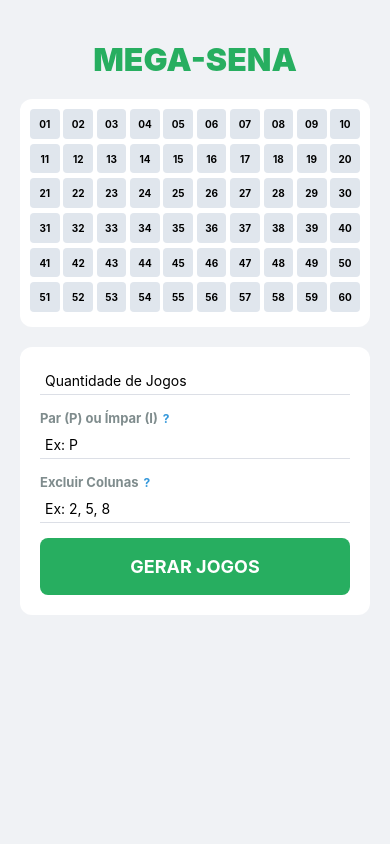
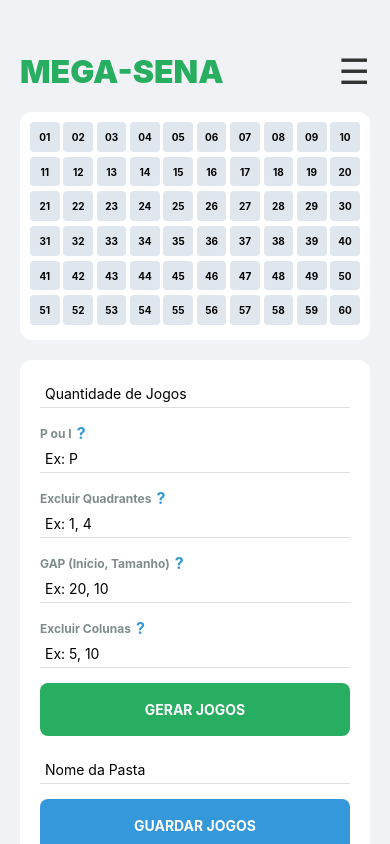
Before and after one commit to wmc2507-droid/MegaMente-App, a React Native app: screen / in a window 390 px wide. Built offline with nearby package versions, Linux system fonts and the light colour scheme.

Commit message:
Update App.js

```diff
--- a/App.js
+++ b/App.js
@@ -1,9 +1,16 @@
-import React, { useState } from 'react';
-import { StyleSheet, Text, View, TouchableOpacity, FlatList, TextInput, ScrollView, Alert } from 'react-native';
+    import React, { useState, useEffect } from 'react';
+import { StyleSheet, Text, View, TouchableOpacity, FlatList, TextInput, ScrollView, Alert, Modal, Share } from 'react-native';
+import AsyncStorage from '@react-native-async-storage/async-storage';
 
 export default function App() {
   const [bloqueados, setBloqueados] = useState([]);
-  const [jogos, setJogos] = useState([]);
+  const [jogosAtuais, setJogosAtuais] = useState([]);
+  const [pastas, setPastas] = useState([]);
+  const [menuAberto, setMenuAberto] = useState(false);
+  const [nomePasta, setNomePasta] = useState('');
+  const [sorteados, setSorteados] = useState('');
+
+  // Estados dos filtros
   const [qtd, setQtd] = useState('');
   const [parImpar, setParImpar] = useState('');
   const [colunas, setColunas] = useState('');
@@ -12,60 +19,85 @@
 
   const numeros = Array.from({ length: 60 }, (_, i) => i + 1);
 
+  useEffect(() => { loadData(); }, []);
+
+  const loadData = async () => {
+    try {
+      const saved = await AsyncStorage.getItem('@mega_pastas');
+      if (saved) setPastas(JSON.parse(saved));
+    } catch (e) { Alert.alert("Erro", "Falha ao carregar dados."); }
+  };
+
+  const saveData = async (novas) => {
+    try {
+      await AsyncStorage.setItem('@mega_pastas', JSON.stringify(novas));
+      setPastas(novas);
+    } catch (e) { Alert.alert("Erro", "Falha ao salvar."); }
+  };
+
   const ajuda = (t, d) => Alert.alert(t, d);
 
-  const gerarJogosMatematicos = () => {
-    // 1. Base de números (remove bloqueados manualmente)
+  const gerarJogos = () => {
     let base = numeros.filter(n => !bloqueados.includes(n));
 
-    // 2. Filtro Par/Ímpar (Entra no cálculo apenas o tipo escolhido)
     if (parImpar.toUpperCase() === 'P') base = base.filter(n => n % 2 === 0);
     if (parImpar.toUpperCase() === 'I') base = base.filter(n => n % 2 !== 0);
 
-    // 3. Filtro de Colunas (Exclui colunas específicas)
     if (colunas) {
-      const colsExcluidas = colunas.split(',').map(c => parseInt(c.trim()));
-      base = base.filter(n => !colsExcluidas.includes(n % 10 === 0 ? 10 : n % 10));
+      const cols = colunas.split(',').map(c => parseInt(c.trim()));
+      base = base.filter(n => !cols.includes(n % 10 === 0 ? 10 : n % 10));
     }
 
-    // 4. Filtro de Quadrantes
     if (quadrantes) {
-      const qExcluidos = quadrantes.split(',').map(q => q.trim());
+      const qE = quadrantes.split(',').map(q => q.trim());
       base = base.filter(n => {
-        const linha = Math.floor((n - 1) / 10);
-        const col = (n - 1) % 10;
-        const q1 = linha < 3 && col < 5;
-        const q2 = linha < 3 && col >= 5;
-        const q3 = linha >= 3 && col < 5;
-        const q4 = linha >= 3 && col >= 5;
-        if (qExcluidos.includes('1') && q1) return false;
-        if (qExcluidos.includes('2') && q2) return false;
-        if (qExcluidos.includes('3') && q3) return false;
-        if (qExcluidos.includes('4') && q4) return false;
+        const l = Math.floor((n - 1) / 10), c = (n - 1) % 10;
+        if (qE.includes('1') && l < 3 && c < 5) return false;
+        if (qE.includes('2') && l < 3 && c >= 5) return false;
+        if (qE.includes('3') && l >= 3 && c < 5) return false;
+        if (qE.includes('4') && l >= 3 && c >= 5) return false;
         return true;
       });
     }
 
-    // Validação de segurança
-    if (base.length < 6) return Alert.alert("Erro", "Filtros muito agressivos! Não sobraram números suficientes.");
+    if (gap.includes(',')) {
+      const [i, t] = gap.split(',').map(v => parseInt(v.trim()));
+      base = base.filter(n => !(n >= i && n < i + t));
+    }
 
-    // 5. Geração aleatória baseada nos filtros
-    let resultadoFinal = [];
-    const loop = parseInt(qtd) || 1;
-    for (let i = 0; i < loop; i++) {
-      let sorteio = [...base].sort(() => Math.random() - 0.5).slice(0, 6).sort((a, b) => a - b);
-      resultadoFinal.push(sorteio);
+    if (base.length < 6) return Alert.alert("Erro", "Filtros excessivos!");
+
+    let res = [];
+    for (let i = 0; i < (parseInt(qtd) || 1); i++) {
+      res.push([...base].sort(() => Math.random() - 0.5).slice(0, 6).sort((a, b) => a - b));
     }
-    setJogos(resultadoFinal);
+    setJogosAtuais(res);
+  };
+
+  const compartilhar = async (p) => {
+    const msg = `Pasta: ${p.nome}\n\n` + p.jogos.map((j, i) => `J${i+1}: ${j.join('-')}`).join('\n');
+    await Share.share({ message: msg });
+  };
+
+  const conferir = (jgs) => {
+    const s = sorteados.split(',').map(n => parseInt(n.trim()));
+    if (s.length < 6) return Alert.alert("Erro", "Insira 6 números.");
+    let m = jgs.map((j, i) => `Jogo ${i+1}: ${j.filter(n => s.includes(n)).length} acertos`).join('\n');
+    Alert.alert("Resultado", m);
   };
 
   return (
-    <ScrollView style={styles.container}>
+    <View style={{ flex: 1, backgroundColor: '#F0F2F5' }}>
+      <ScrollView contentContainerStyle={{ padding: 20, paddingTop: 50 }}>
+        <View style={styles.header}>
           <Text style={styles.titulo}>MEGA-SENA</Text>
+          <TouchableOpacity onPress={() => setMenuAberto(true)}><Text style={styles.menuIcon}>☰</Text></TouchableOpacity>
+        </View>
 
         <View style={styles.cartela}>
           <FlatList
             data={numeros}
+            numColumns={10}
             renderItem={({ item }) => (
               <TouchableOpacity
                 style={[styles.num, bloqueados.includes(item) && styles.bloqueado]}
@@ -74,59 +106,88 @@
                 <Text style={styles.numText}>{item < 10 ? `0${item}` : item}</Text>
               </TouchableOpacity>
             )}
-          keyExtractor={(i) => i.toString()}
-          numColumns={10}
+            keyExtractor={i => i.toString()}
+            columnWrapperStyle={styles.row}
             scrollEnabled={false}
-          columnWrapperStyle={styles.row}
           />
         </View>
 
         <View style={styles.form}>
           <TextInput style={styles.input} placeholder="Quantidade de Jogos" keyboardType="numeric" onChangeText={setQtd} />
+          <View style={styles.inputRow}><Text style={styles.label}>P ou I</Text><TouchableOpacity onPress={() => ajuda('P/I', 'P: Pares, I: Ímpares')}><Text style={styles.ajuda}>?</Text></TouchableOpacity></View>
+          <TextInput style={styles.input} placeholder="Ex: P" onChangeText={setParImpar} maxLength={1} />
+          <View style={styles.inputRow}><Text style={styles.label}>Excluir Quadrantes</Text><TouchableOpacity onPress={() => ajuda('Q', '1 a 4')}><Text style={styles.ajuda}>?</Text></TouchableOpacity></View>
+          <TextInput style={styles.input} placeholder="Ex: 1, 4" onChangeText={setQuadrantes} />
+          <View style={styles.inputRow}><Text style={styles.label}>GAP (Início, Tamanho)</Text><TouchableOpacity onPress={() => ajuda('GAP', 'Ex: 10, 5')}><Text style={styles.ajuda}>?</Text></TouchableOpacity></View>
+          <TextInput style={styles.input} placeholder="Ex: 20, 10" onChangeText={setGap} />
+          <View style={styles.inputRow}><Text style={styles.label}>Excluir Colunas</Text><TouchableOpacity onPress={() => ajuda('C', '1 a 10')}><Text style={styles.ajuda}>?</Text></TouchableOpacity></View>
+          <TextInput style={styles.input} placeholder="Ex: 5, 10" onChangeText={setColunas} />
 
-        <View style={styles.inputRow}>
-          <Text style={styles.label}>Par (P) ou Ímpar (I)</Text>
-          <TouchableOpacity onPress={() => ajuda('Par ou Ímpar', 'P: Apenas números pares entram no sorteio.\nI: Apenas ímpares entram.')}>
-            <Text style={styles.ajuda}>?</Text>
-          </TouchableOpacity>
-        </View>
-        <TextInput style={styles.input} placeholder="Ex: P" onChangeText={setParImpar} maxLength={1} />
+          <TouchableOpacity style={styles.btn} onPress={gerarJogos}><Text style={styles.btnText}>GERAR JOGOS</Text></TouchableOpacity>
 
-        <View style={styles.inputRow}>
-          <Text style={styles.label}>Excluir Colunas</Text>
-          <TouchableOpacity onPress={() => ajuda('Colunas', 'Digite as colunas que NÃO quer usar (1-10).')}>
-            <Text style={styles.ajuda}>?</Text>
-          </TouchableOpacity>
-        </View>
-        <TextInput style={styles.input} placeholder="Ex: 2, 5, 8" onChangeText={setColunas} />
-
-        <TouchableOpacity style={styles.btn} onPress={gerarJogosMatematicos}>
-          <Text style={styles.btnText}>GERAR JOGOS</Text>
-        </TouchableOpacity>
+          <TextInput style={[styles.input, {marginTop: 20}]} placeholder="Nome da Pasta" value={nomePasta} onChangeText={setNomePasta} />
+          <TouchableOpacity style={[styles.btn, {backgroundColor: '#3498DB'}]} onPress={() => {
+            if (jogosAtuais.length > 0 && nomePasta) {
+              const n = [...pastas, { nome: nomePasta, jogos: jogosAtuais }];
+              saveData(n);
+              setNomePasta('');
+              Alert.alert("Sucesso", "Salvo!");
+            } else { Alert.alert("Erro", "Gere jogos e dê um nome!"); }
+          }}><Text style={styles.btnText}>GUARDAR JOGOS</Text></TouchableOpacity>
         </View>
 
-      {jogos.map((j, idx) => (
-        <View key={idx} style={styles.jogoCard}><Text style={styles.jogoText}>{j.join('  -  ')}</Text></View>
+        {jogosAtuais.map((j, i) => (
+          <View key={i} style={styles.jogoCard}><Text style={styles.jogoText}>{j.join('  -  ')}</Text></View>
         ))}
+        <View style={{ height: 80 }} />
       </ScrollView>
+
+      <Modal visible={menuAberto} animationType="slide">
+        <View style={styles.modal}>
+          <View style={styles.headerModal}><Text style={styles.tituloModal}>MINHAS PASTAS</Text><TouchableOpacity onPress={() => setMenuAberto(false)}><Text style={styles.close}>X</Text></TouchableOpacity></View>
+          <TextInput style={styles.input} placeholder="Resultado Real (ex: 1,5,20,30,40,50)" onChangeText={setSorteados} keyboardType="numeric" />
+          <FlatList
+            data={pastas}
+            renderItem={({ item, index }) => (
+              <View style={styles.card}>
+                <Text style={styles.cardTitle}>{item.nome}</Text>
+                {item.jogos.map((j, i) => <Text key={i} style={{fontSize: 12}}>{j.join(' - ')}</Text>)}
+                <TouchableOpacity style={styles.btnConf} onPress={() => conferir(item.jogos)}><Text style={styles.btnText}>CONFERIR</Text></TouchableOpacity>
+                <TouchableOpacity style={[styles.btnConf, {backgroundColor: '#25D366'}]} onPress={() => compartilhar(item)}><Text style={styles.btnText}>WHATSAPP</Text></TouchableOpacity>
+                <TouchableOpacity onPress={() => saveData(pastas.filter((_, i) => i !== index))}><Text style={{color: 'red', marginTop: 15, textAlign: 'center'}}>Excluir</Text></TouchableOpacity>
+              </View>
+            )}
+            keyExtractor={(_, i) => i.toString()}
+          />
+        </View>
+      </Modal>
+    </View>
   );
 }
 
 const styles = StyleSheet.create({
-  container: { flex: 1, backgroundColor: '#F0F2F5', padding: 20, paddingTop: 40 },
-  titulo: { fontSize: 32, fontWeight: '900', color: '#27AE60', textAlign: 'center', marginBottom: 20 },
+  header: { flexDirection: 'row', justifyContent: 'space-between', alignItems: 'center', marginBottom: 20 },
+  titulo: { fontSize: 32, fontWeight: '900', color: '#27AE60' },
+  menuIcon: { fontSize: 35, color: '#333' },
   cartela: { backgroundColor: '#FFF', padding: 10, borderRadius: 12, elevation: 4 },
   row: { justifyContent: 'space-between', marginBottom: 5 },
   num: { width: '9%', aspectRatio: 1, justifyContent: 'center', alignItems: 'center', backgroundColor: '#E0E6ED', borderRadius: 4 },
   bloqueado: { backgroundColor: '#FF4757' },
   numText: { fontSize: 10, fontWeight: 'bold' },
   form: { marginTop: 20, backgroundColor: '#FFF', padding: 20, borderRadius: 12, marginBottom: 20 },
-  inputRow: { flexDirection: 'row', alignItems: 'center', marginBottom: 5 },
-  label: { fontSize: 13, fontWeight: 'bold', color: '#7F8C8D', marginRight: 5 },
-  ajuda: { fontSize: 12, color: '#3498DB', fontWeight: 'bold' },
+  inputRow: { flexDirection: 'row', alignItems: 'center', marginBottom: 2 },
+  label: { fontSize: 12, fontWeight: 'bold', color: '#7F8C8D', marginRight: 5 },
+  ajuda: { fontSize: 16, color: '#3498DB', fontWeight: 'bold' },
   input: { borderBottomWidth: 1.5, borderColor: '#DCDFE6', marginBottom: 15, padding: 5 },
   btn: { backgroundColor: '#27AE60', padding: 18, borderRadius: 8, alignItems: 'center' },
-  btnText: { color: '#FFF', fontWeight: 'bold', fontSize: 18 },
+  btnText: { color: '#FFF', fontWeight: 'bold' },
   jogoCard: { backgroundColor: '#FFF', padding: 15, borderRadius: 10, marginBottom: 10, borderLeftWidth: 5, borderLeftColor: '#27AE60' },
-  jogoText: { fontSize: 18, fontWeight: 'bold', color: '#2C3E50', textAlign: 'center' }
+  jogoText: { fontSize: 18, fontWeight: 'bold', textAlign: 'center' },
+  modal: { flex: 1, padding: 20, backgroundColor: '#F0F2F5' },
+  headerModal: { flexDirection: 'row', justifyContent: 'space-between', marginBottom: 20 },
+  tituloModal: { fontSize: 24, fontWeight: 'bold', color: '#27AE60' },
+  close: { fontSize: 30, color: 'red' },
+  card: { backgroundColor: '#FFF', padding: 15, borderRadius: 10, marginBottom: 15 },
+  cardTitle: { fontSize: 18, fontWeight: 'bold', color: '#27AE60', marginBottom: 10 },
+  btnConf: { padding: 12, borderRadius: 5, marginTop: 10, alignItems: 'center', backgroundColor: '#27AE60' }
 });
```
Lines whose indentation alone changed are shown as unchanged.
